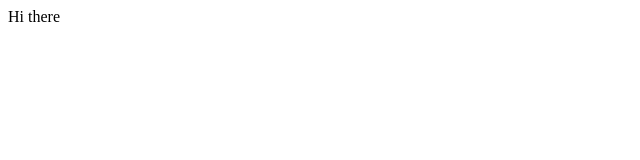
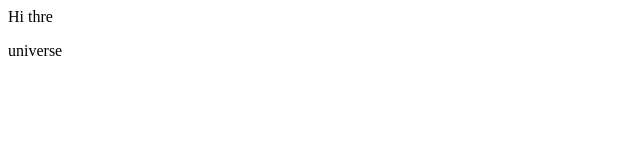
Before and after one commit to Yashvardhandhondge/demo-repo, a plain HTML site: page index.html in a window 1280 px wide. Shown: the full height of the page, 0-640 px from the left. Drawn offline with Linux system fonts and the light colour scheme.

Commit message:
Updated index.html with a new line universe

```diff
--- a/index.html
+++ b/index.html
@@ -1 +1,2 @@
-<P> Hi there <P>
+<P> Hi thre <P>
+<p> universe<p>
```
